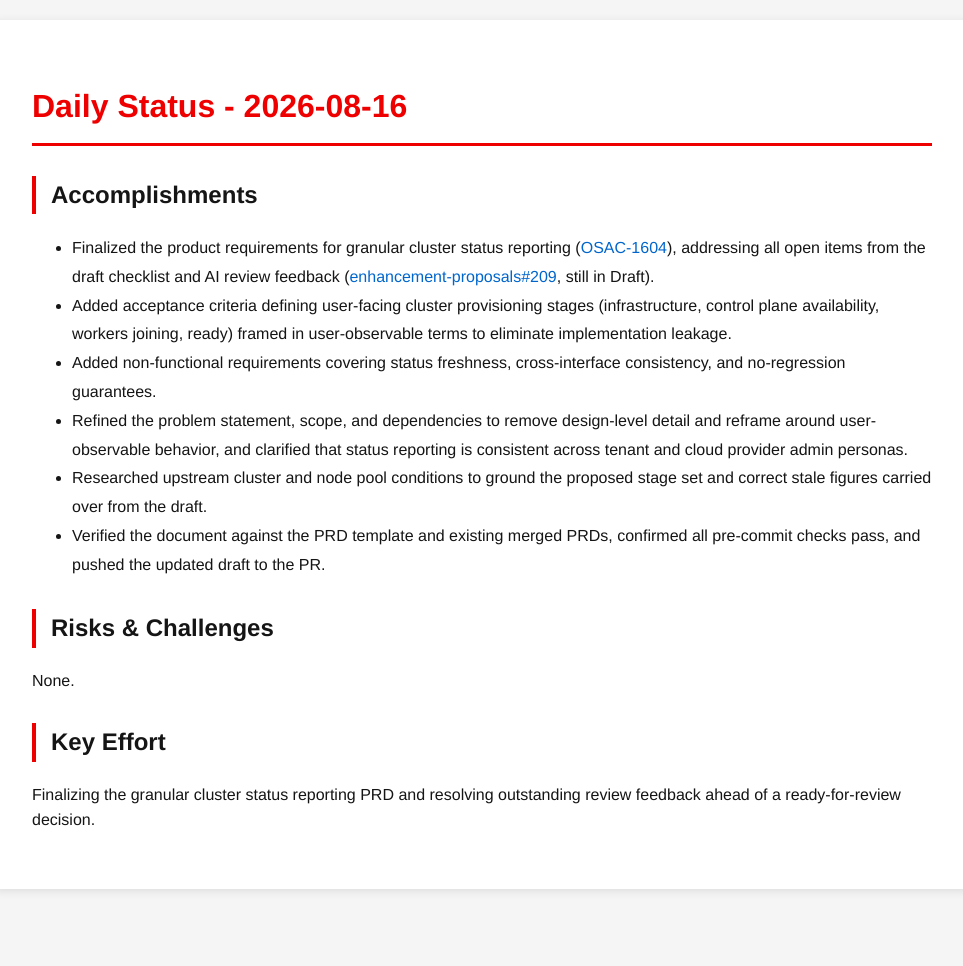
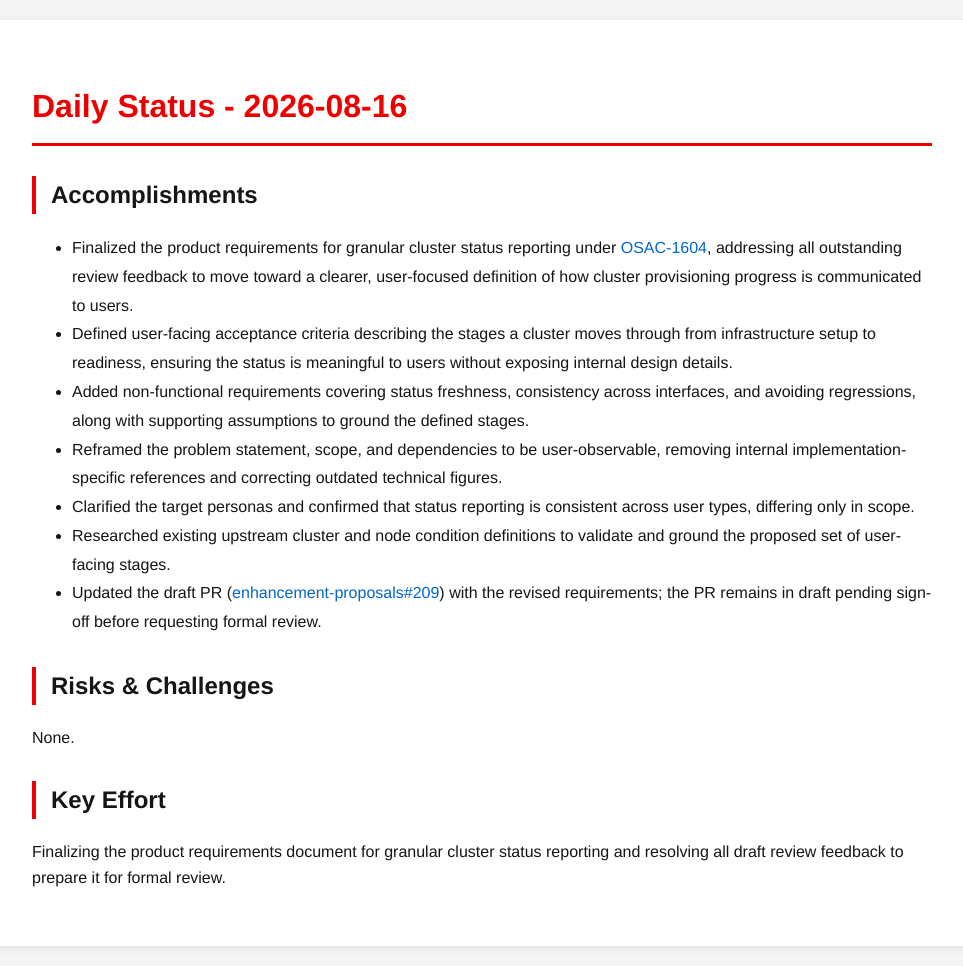
Before and after one commit to tzvatot/daily-status, a Jekyll site: the page built from 2026-08-16.md, in a window 1280 px wide. Shown: the whole page, without its empty margins (158-1121 px from the left). Built offline with Jekyll 4.4.1, drawn with Linux system fonts in a browser that asks for light colours; before the commit the page ends 909 px from its top, so only the background shows below that.

Commit message:
Daily status update - 2026-08-16

```diff
--- a/2026-08-16.md
+++ b/2026-08-16.md
@@ -7,15 +7,16 @@ date: 2026-08-16
 # Daily Status - 2026-08-16
 
 ## Accomplishments
-- Finalized the product requirements for granular cluster status reporting ([OSAC-1604](https://redhat.atlassian.net/browse/OSAC-1604)), addressing all open items from the draft checklist and AI review feedback ([enhancement-proposals#209](https://github.com/osac-project/enhancement-proposals/pull/209), still in Draft).
-- Added acceptance criteria defining user-facing cluster provisioning stages (infrastructure, control plane availability, workers joining, ready) framed in user-observable terms to eliminate implementation leakage.
-- Added non-functional requirements covering status freshness, cross-interface consistency, and no-regression guarantees.
-- Refined the problem statement, scope, and dependencies to remove design-level detail and reframe around user-observable behavior, and clarified that status reporting is consistent across tenant and cloud provider admin personas.
-- Researched upstream cluster and node pool conditions to ground the proposed stage set and correct stale figures carried over from the draft.
-- Verified the document against the PRD template and existing merged PRDs, confirmed all pre-commit checks pass, and pushed the updated draft to the PR.
+- Finalized the product requirements for granular cluster status reporting under [OSAC-1604](https://redhat.atlassian.net/browse/OSAC-1604), addressing all outstanding review feedback to move toward a clearer, user-focused definition of how cluster provisioning progress is communicated to users.
+- Defined user-facing acceptance criteria describing the stages a cluster moves through from infrastructure setup to readiness, ensuring the status is meaningful to users without exposing internal design details.
+- Added non-functional requirements covering status freshness, consistency across interfaces, and avoiding regressions, along with supporting assumptions to ground the defined stages.
+- Reframed the problem statement, scope, and dependencies to be user-observable, removing internal implementation-specific references and correcting outdated technical figures.
+- Clarified the target personas and confirmed that status reporting is consistent across user types, differing only in scope.
+- Researched existing upstream cluster and node condition definitions to validate and ground the proposed set of user-facing stages.
+- Updated the draft PR ([enhancement-proposals#209](https://github.com/osac-project/enhancement-proposals/pull/209)) with the revised requirements; the PR remains in draft pending sign-off before requesting formal review.
 
 ## Risks & Challenges
 None.
 
 ## Key Effort
-Finalizing the granular cluster status reporting PRD and resolving outstanding review feedback ahead of a ready-for-review decision.
+Finalizing the product requirements document for granular cluster status reporting and resolving all draft review feedback to prepare it for formal review.
```
